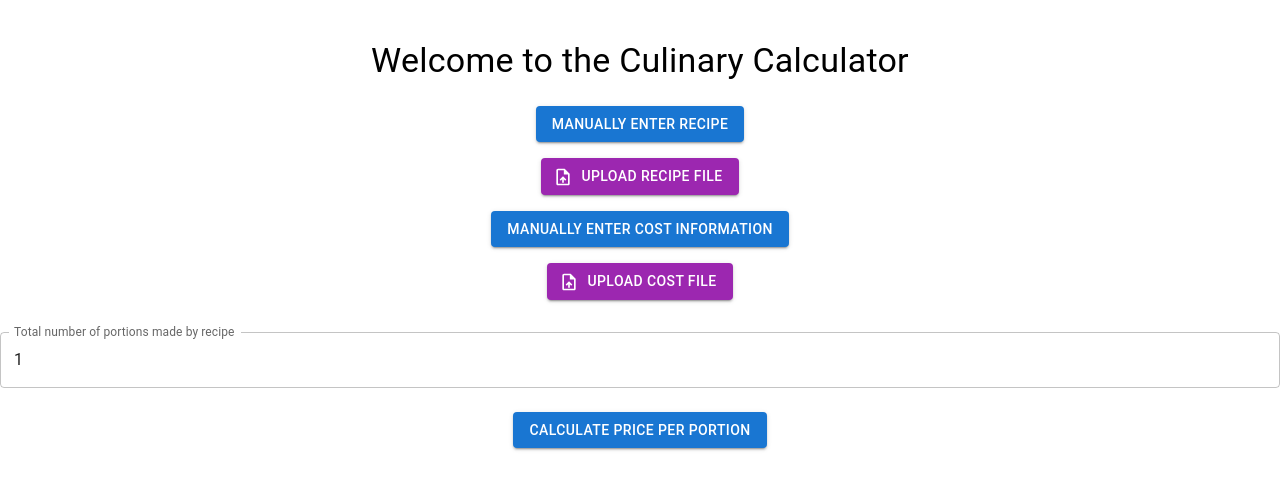
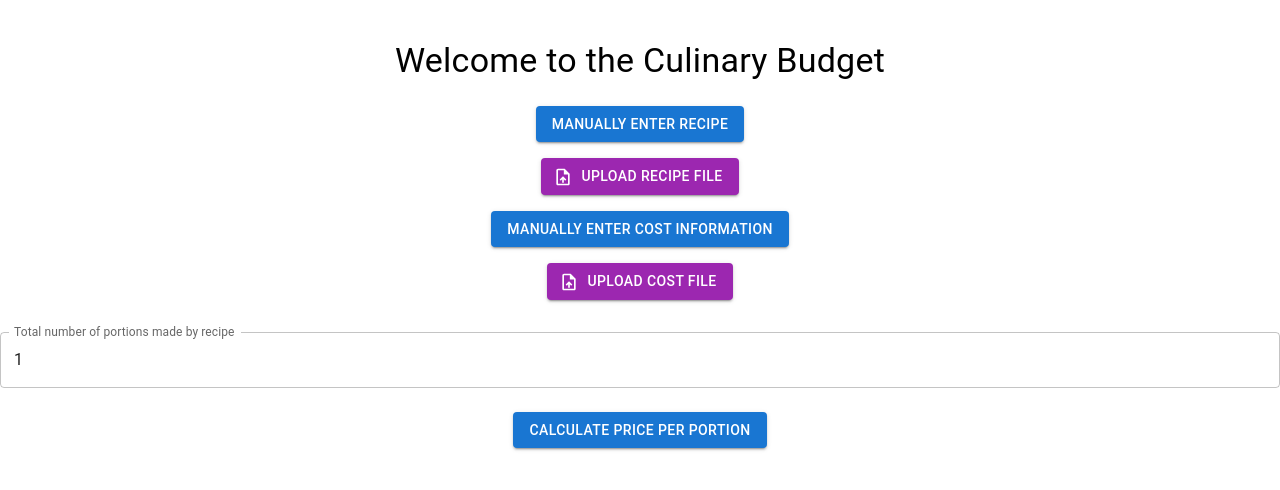
Before and after one commit to smillxx/CulinaryCalculator, a React (Create React App) app in the folder frontend/: page / in a window 1280 px wide. Shown: the top 490 px of the page. Built offline with nearby package versions, Linux system fonts and the light colour scheme.

Commit message:
Fix name

```diff
--- a/frontend/src/components/LandingPage.js
+++ b/frontend/src/components/LandingPage.js
@@ -126,7 +126,7 @@ function LandingPage() {
 
   return (
     <Box sx={{ textAlign: 'center', mt: 5 }}>
-      <Typography variant="h4" gutterBottom>Welcome to the Culinary Calculator</Typography>
+      <Typography variant="h4" gutterBottom>Welcome to the Culinary Budget</Typography>
       <Box sx={{ mt: 3 }}>
         <Button variant="contained" color="primary" onClick={handleManualRecipeOpen}>
           Manually Enter Recipe
```
Also changed, not shown: 6 other files (tests, documents, lock files or other folders).
